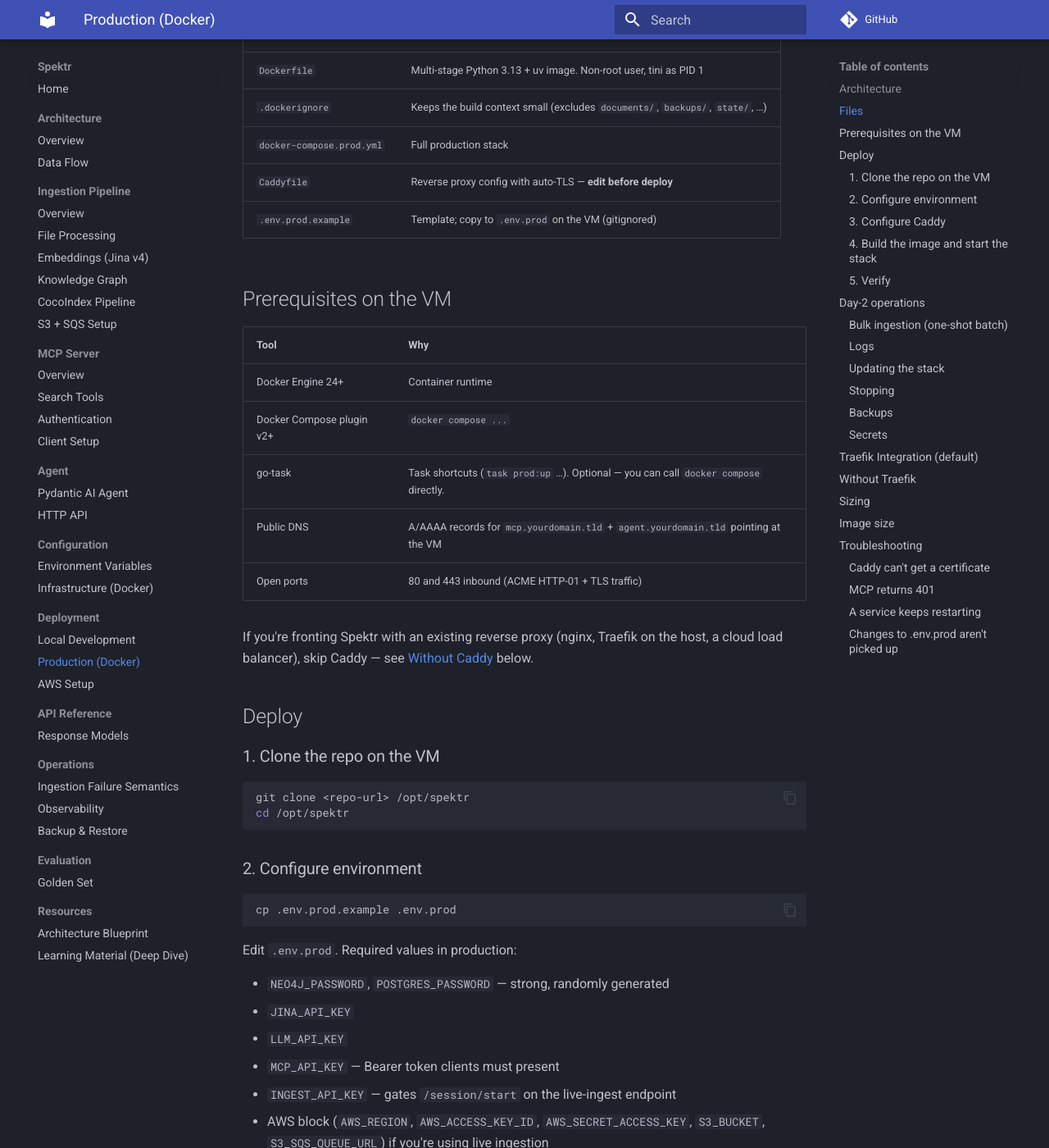
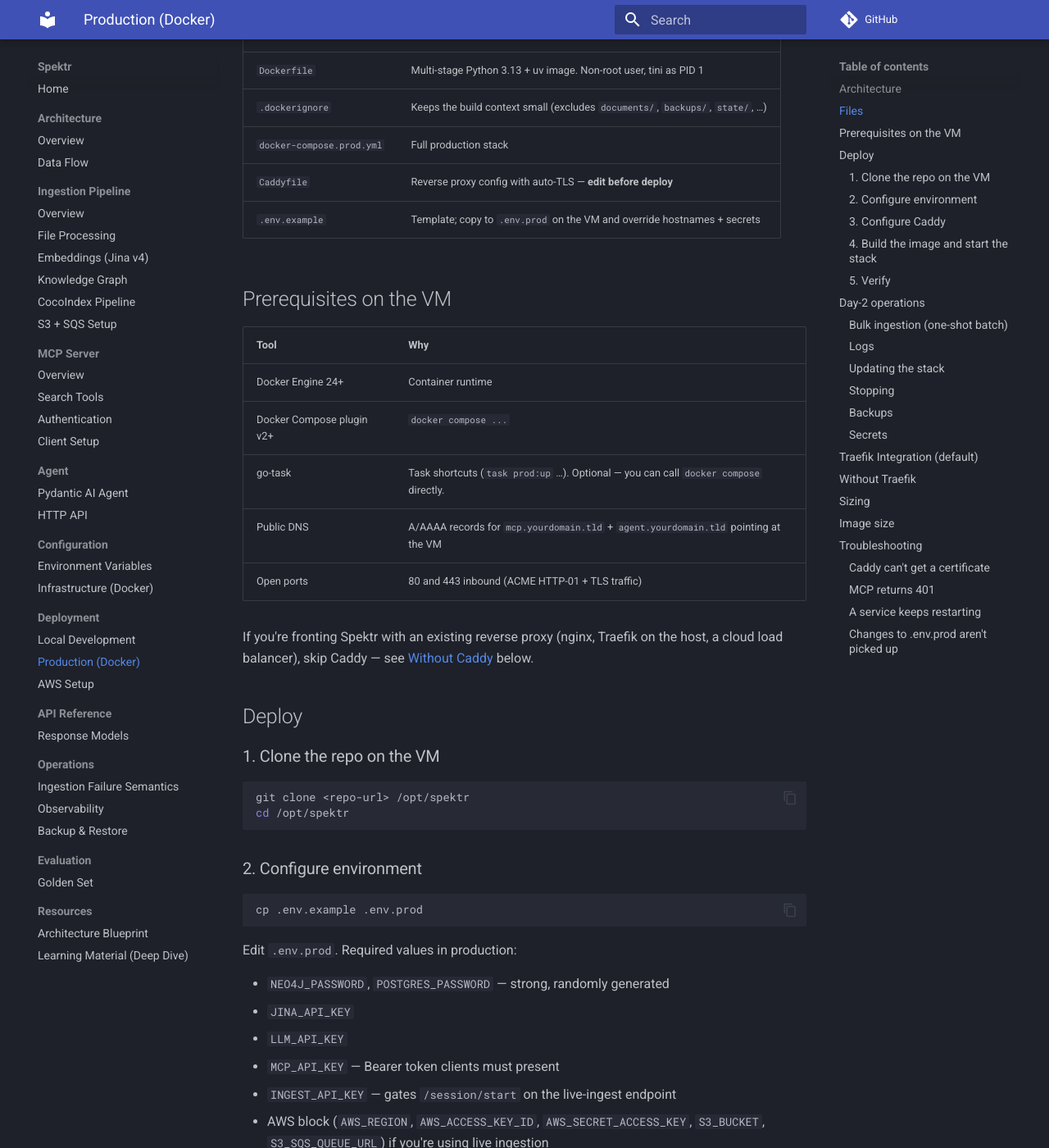
Before and after one commit to dollro/spektr, an MkDocs documentation site: the page built from docs/deployment/production.md, in a window 1280 px wide and 1400 px high, scrolled down 843 px. Shown: the whole window at 82% size. Built offline with MkDocs 1.6.1 and Material for MkDocs 9.7.7, drawn with Linux system fonts in a browser that asks for light colours; comment, search, counter and statistics services are not loaded.

Commit message:
chore(config): merge .env.prod.example into .env.example
One env template instead of two. Production overrides (container
hostnames, MCP_PUBLIC_DOMAIN, strong passwords) are documented in a
commented section at the bottom of .env.example. References in
docker-compose.prod.yml and docs updated accordingly.

Co-Authored-By: Claude Opus 4.6 (1M context) <noreply@anthropic.com>

````diff
--- a/docker-compose.prod.yml
+++ b/docker-compose.prod.yml
@@ -2,7 +2,7 @@
 # Data services live on spektr-net (internal); MCP joins the Traefik `proxy` network.
 #
 # Usage:
-#   cp .env.prod.example .env.prod  && edit
+#   cp .env.example .env.prod  && edit (override hostnames + secrets for prod)
 #   task prod:build && task prod:up
 #
 # Backups: scripts/backup.py shells out to `docker compose exec postgres`
--- a/docs/deployment/production.md
+++ b/docs/deployment/production.md
@@ -33,7 +33,7 @@ The three app services (`mcp`, `agent-api`, `ingest-live`) all share a single im
 | `.dockerignore` | Keeps the build context small (excludes `documents/`, `backups/`, `state/`, …) |
 | `docker-compose.prod.yml` | Full production stack |
 | `Caddyfile` | Reverse proxy config with auto-TLS — **edit before deploy** |
-| `.env.prod.example` | Template; copy to `.env.prod` on the VM (gitignored) |
+| `.env.example` | Template; copy to `.env.prod` on the VM and override hostnames + secrets |
 
 ## Prerequisites on the VM
 
@@ -59,7 +59,7 @@ cd /opt/spektr
 ### 2. Configure environment
 
 ```bash
-cp .env.prod.example .env.prod
+cp .env.example .env.prod
 ```
 
 Edit `.env.prod`. Required values in production:
````
Also changed, not shown: 3 other files.
